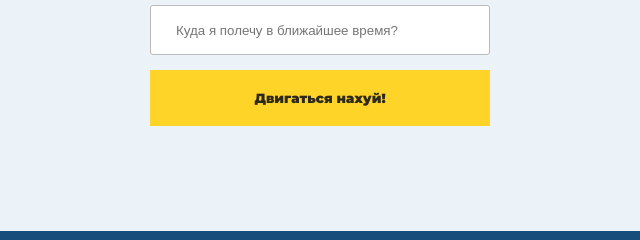
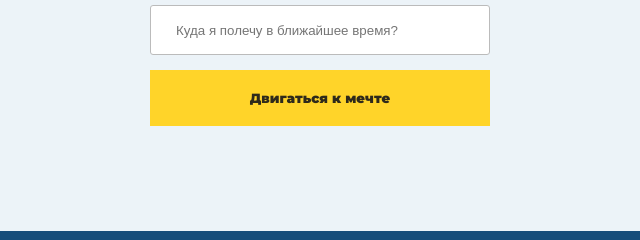
Before and after one commit to c00ber/wayup-learn, a plain HTML site: page index.html in a window 1280 px wide. Shown: the part 1652-1892 px from the top of the page, 320-960 px from the left. Drawn offline with nearby package versions, Linux system fonts and the light colour scheme.

Commit message:
Update index.html

```diff
--- a/index.html
+++ b/index.html
@@ -57,7 +57,7 @@
                  <input type="email" placeholder="E-mail" name="email" required >
                  <input type="tel" placeholder="Телефон" name="phone" required >
                  <input type="text" placeholder="Куда я полечу в ближайшее время?" name="destination" required>
-                 <button class="btn" type="submit">Двигаться нахуй!</button>
+                 <button class="btn" type="submit">Двигаться к мечте</button>
              </form>
         </div>
     </section>
```
